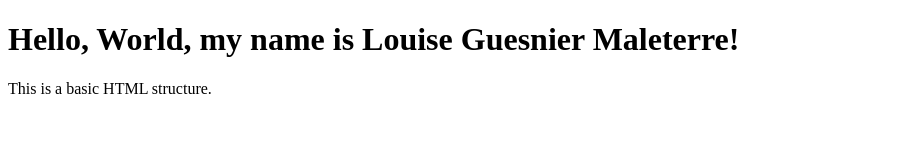
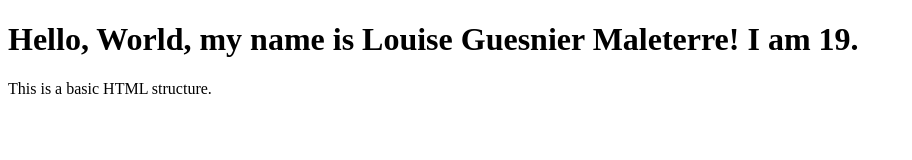
Before and after one commit to lguesnier-cell/GitHub_basics, a plain HTML site: page index.html in a window 1280 px wide. Shown: the whole page, without its empty margins (0-912 px from the left). Drawn offline with Linux system fonts and the light colour scheme.

Commit message:
Update : Age

```diff
--- a/index.html
+++ b/index.html
@@ -8,7 +8,7 @@
 </head>
 
 <body>
-    <h1>Hello, World, my name is Louise Guesnier Maleterre!</h1>
+    <h1>Hello, World, my name is Louise Guesnier Maleterre! I am 19.</h1>
     <p>This is a basic HTML structure.</p>
 </body>
 
```
